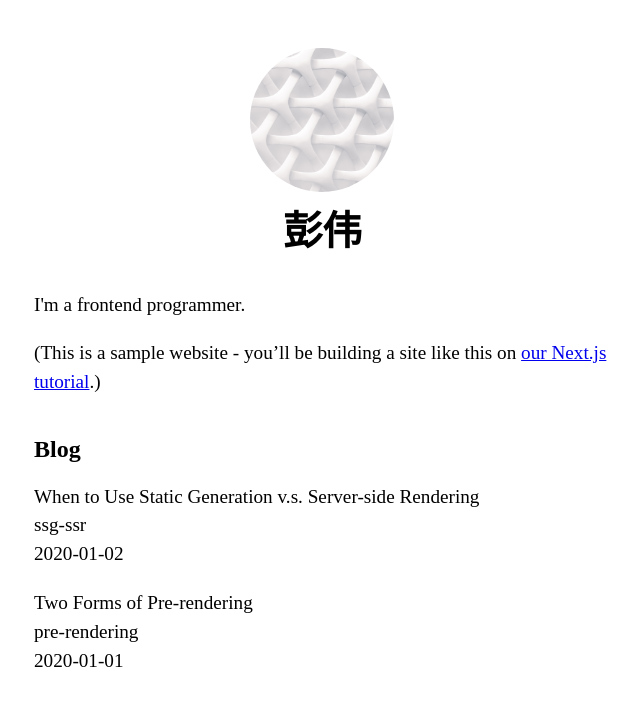
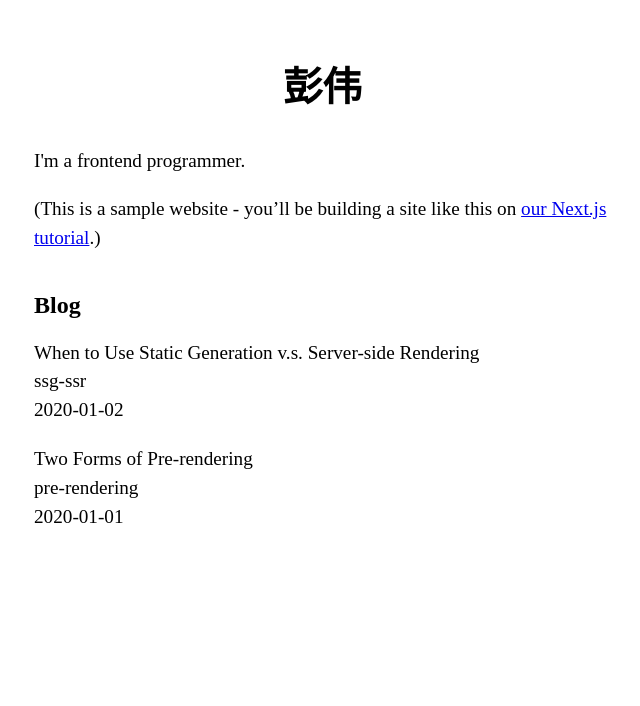
Before and after one commit to mrpwei/mrpwei, a Next.js app: page / in a window 1280 px wide. Shown: the top 706 px of the page, without its empty margins (318-958 px from the left). Built offline with nearby package versions, Linux system fonts and the light colour scheme.

Commit message:
fix: 去除Image

```diff
--- a/components/layout.js
+++ b/components/layout.js
@@ -1,5 +1,4 @@
 import Head from "next/head";
-import Image from "next/image";
 import styles from "./layout.module.css";
 import utilStyles from "../styles/utils.module.css";
 import Link from "next/link";
@@ -27,37 +26,13 @@
       </Head>
       <header className={styles.header}>
         {home ? (
-          <>
-            <Image
-              priority
-              src="/images/profile.jpg"
-              className={utilStyles.borderCircle}
-              height={144}
-              width={144}
-              alt={name}
-            />
-            <h1 className={utilStyles.heading2Xl}>{name}</h1>
-          </>
+          <h1 className={utilStyles.heading2Xl}>{name}</h1>
         ) : (
-          <>
+          <h2 className={utilStyles.headingLg}>
             <Link href="/">
-              <a>
-                <Image
-                  priority
-                  src="/images/profile.jpg"
-                  className={utilStyles.borderCircle}
-                  height={108}
-                  width={108}
-                  alt={name}
-                />
-              </a>
+              <a className={utilStyles.colorInherit}>{name}</a>
             </Link>
-            <h2 className={utilStyles.headingLg}>
-              <Link href="/">
-                <a className={utilStyles.colorInherit}>{name}</a>
-              </Link>
-            </h2>
-          </>
+          </h2>
         )}
       </header>
       <main>{children}</main>
```
